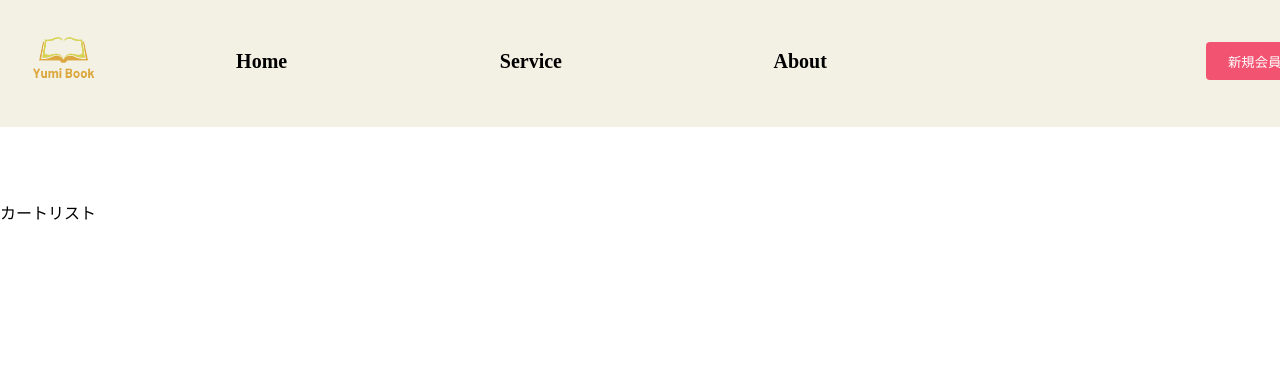
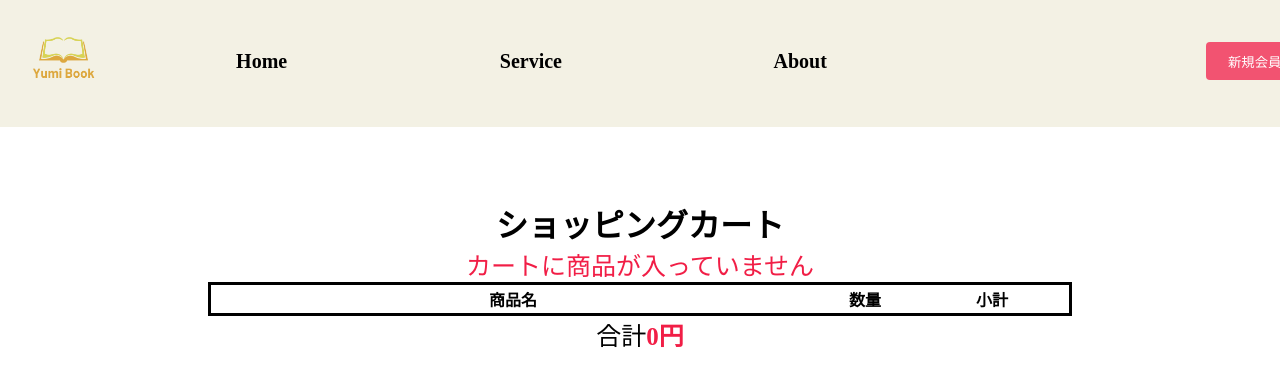
Before and after one commit to ymym98/rakuten-books, a Vue app: page /cartList in a window 1280 px wide. Shown: the top 386 px of the page. Built offline with nearby package versions, Linux system fonts and the light colour scheme; what vue-social-sharing would draw is missing.

Commit message:
カートリストが完成

```diff
--- a/src/store/index.ts
+++ b/src/store/index.ts
@@ -55,6 +55,15 @@ export default new Vuex.Store({
      */
     addCartList(state, payload) {
       state.cartList.push(payload);
+    },
+
+    /**
+     *
+     * @param state ステート
+     * @param index 配列のインデックス番号
+     */
+    deleteCartListItem(state, index) {
+      state.cartList.splice(index, 1);
     },
 
     /**
--- a/src/views/CartList.vue
+++ b/src/views/CartList.vue
@@ -1,10 +1,54 @@
 <template>
   <div>
-    <div>カートリスト</div>
-    <div v-for="cartItem of cartList" :key="cartItem.orderId">
-      {{ cartItem.orderId }}
-      {{ cartItem.book.author }}
-      {{ cartItem.book.title }}
+    <div>
+      <h1>
+        ショッピングカート
+        <div class="errorMsg">{{ errorMsg }}</div>
+      </h1>
+      <table>
+        <thead>
+          <tr>
+            <th class="productName">商品名</th>
+            <th class="quantity">数量</th>
+            <th class="subPrice">小計</th>
+          </tr>
+        </thead>
+        <tbody>
+          <tr v-for="(cartItem, index) of cartList" v-bind:key="cartItem.isbn">
+            <td>
+              <div class="itemImageAndTitle">
+                <img v-bind:src="cartItem.book.mediumImageUrl" />
+                <div class="itemTitleAndAuthor">
+                  <div class="itemTitle">{{ cartItem.book.title }}</div>
+                  <div>{{ cartItem.book.author }}</div>
+                </div>
+              </div>
+            </td>
+            <td align="center">
+              <!-- 数量 -->
+              {{ cartItem.quantity }}
+            </td>
+            <td align="center">
+              <!-- 小計 -->
+              {{
+                (cartItem.book.itemPrice * cartItem.quantity).toLocaleString() +
+                "円"
+              }}
+            </td>
+            <td align="center">
+              <button type="button" v-on:click="deleteCartListItem(index)">
+                カートから削除
+              </button>
+            </td>
+          </tr>
+        </tbody>
+      </table>
+      <div class="totalPrice">
+        <span>合計</span>
+        <span class="totalPriceColor">{{
+          getTotalPrice.toLocaleString() + "円"
+        }}</span>
+      </div>
     </div>
   </div>
 </template>
@@ -15,27 +59,83 @@ import { Component, Vue } from "vue-property-decorator";
 
 @Component
 export default class CartList extends Vue {
-  private orderItemList = new Array<OrderItem>();
+  // カートに入れた商品を格納する配列
+  private cartList = new Array<OrderItem>();
+  // カートリストに商品が入っていないエラーメッセージ
+  private errorMsg = "";
 
   created(): void {
-    this.orderItemList = this.$store.getters.getCartList;
-    // console.log("カートリストの中身：" + JSON.stringify(this.orderItemList));
+    // vuexからカートリストを取得して格納する
+    this.cartList = this.$store.getters.getCartList;
+    if (this.cartList.length === 0) {
+      this.errorMsg = "カートに商品が入っていません";
+    }
+    console.log("カートリストの中身：" + JSON.stringify(this.cartList));
   }
 
   /**
-   * vuexからカートリストの中身を取得する.
+   * カートリストから商品を削除する.
    */
-  get cartList(): Array<OrderItem> {
-    const list = this["$store"].getters.getCartList;
-    const cartList = new Array<OrderItem>();
-    for (const item of list) {
-      cartList.push(item);
+  deleteCartListItem(index: number): void {
+    this["$store"].commit("deleteCartListItem", index);
+    this.cartList = this.$store.getters.getCartList;
+  }
+
+  /**
+   * 合計金額を返す.
+   */
+  get getTotalPrice(): number {
+    let totalPrice = 0;
+    for (let cartItem of this["$store"].getters.getCartList) {
+      totalPrice += cartItem.book.itemPrice * cartItem.quantity;
     }
-    console.log("カートリストの中身：" + JSON.stringify(cartList));
-
-    return cartList;
+    return totalPrice;
   }
 }
 </script>
 
-<style></style>
+<style>
+.productName {
+  width: 600px;
+}
+.quantity {
+  width: 100px;
+}
+.subPrice {
+  width: 150px;
+}
+table {
+  border: solid;
+  margin-left: auto;
+  margin-right: auto;
+}
+h1 {
+  text-align: center;
+}
+.errorMsg {
+  color: #f11e46;
+  font-weight: normal;
+  font-size: 25px;
+}
+
+.itemImageAndTitle {
+  display: flex;
+  margin-bottom: 20px;
+  margin-left: 10px;
+}
+.itemTitleAndAuthor {
+  margin-left: 10px;
+  align-self: center;
+}
+.itemTitle {
+  font-size: 18px;
+}
+.totalPrice {
+  text-align: center;
+  font-size: 25px;
+}
+.totalPriceColor {
+  color: #f11e46;
+  font-weight: bold;
+}
+</style>
--- a/src/views/ItemDetail.vue
+++ b/src/views/ItemDetail.vue
@@ -38,7 +38,23 @@
             </ShareNetwork> -->
           </div>
           <div class="addCart">
-            <button type="button" @click="addCartList">カートに入れる</button>
+            <div>
+              <select name="quantity" v-model="quantity">
+                <option value="1" selected>1</option>
+                <option value="2">2</option>
+                <option value="3">3</option>
+                <option value="4">4</option>
+                <option value="5">5</option>
+                <option value="6">6</option>
+                <option value="7">7</option>
+                <option value="8">8</option>
+                <option value="9">9</option>
+                <option value="10">10</option>
+              </select>
+            </div>
+            <div>
+              <button type="button" @click="addCartList">カートに入れる</button>
+            </div>
           </div>
         </div>
       </div>
@@ -110,6 +126,7 @@ export default class ItemDetail extends Vue {
 .addCart {
   text-align: center;
   margin-top: 20px;
+  display: flex;
 }
 .addCart button {
   width: 400px;
--- a/src/views/Signup.vue
+++ b/src/views/Signup.vue
@@ -123,7 +123,7 @@ import axios from "axios";
 // import { initializeApp } from "firebase/app";
 // import { getFirestore } from "firebase/firestore";
 import { doc, setDoc } from "firebase/firestore";
-import { directive } from "vue/types/umd";
+// import { directive } from "vue/types/umd";
 
 @Component
 export default class Signup extends Vue {
```
